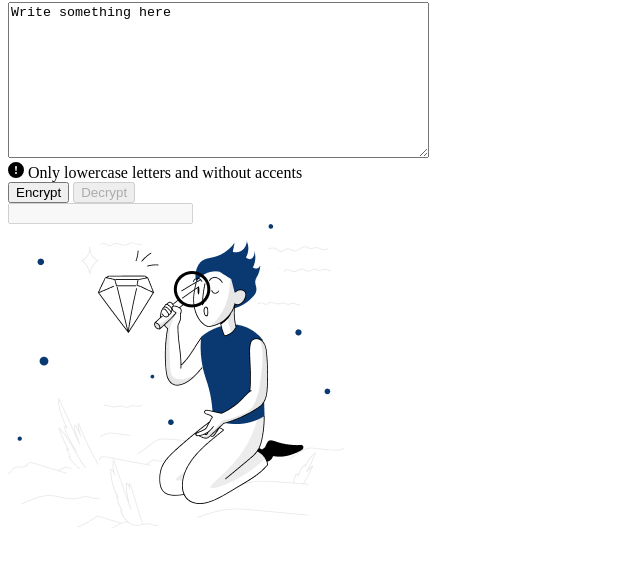
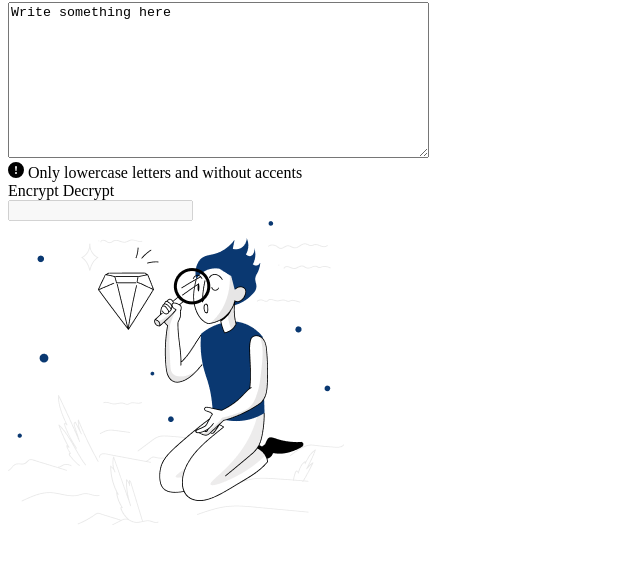
Before and after one commit to ShadowCrypt97/text-encrypter-app, a plain HTML site: page index.html in a window 1280 px wide. Shown: the part 58-624 px from the top of the page, without its empty margins (0-640 px from the left). Drawn offline with Linux system fonts and the light colour scheme.

Commit message:
updated buttons for anchors on index.html and section for main tag

```diff
--- a/index.html
+++ b/index.html
@@ -14,9 +14,9 @@
                 <img class="logo" src="./assets/Logo.png" alt="logo-alura-latam" />
             </div>
         </header>
-        <section id="text-input-container">
+        <main id="text-input-container">
             <textarea name="textarea" rows="10" cols="50">Write something here</textarea>
-        </section>
+        </main>
         <footer id="footer">
             <div>
                 <svg xmlns="http://www.w3.org/2000/svg" width="1em" height="1em" viewBox="0 0 16 16">
@@ -26,8 +26,8 @@
                 <label for="btn-container">Only lowercase letters and without accents</label>
             </div>
             <section id="btn-container">
-                <button id="encrypt"> Encrypt </button>
-                <button id="decrypt" disabled> Decrypt </button>
+                <a type="button" id="encrypt"> Encrypt </a>
+                <a type="button" id="decrypt" disabled> Decrypt </a>
             </section>
         </footer>
     </section>
```
